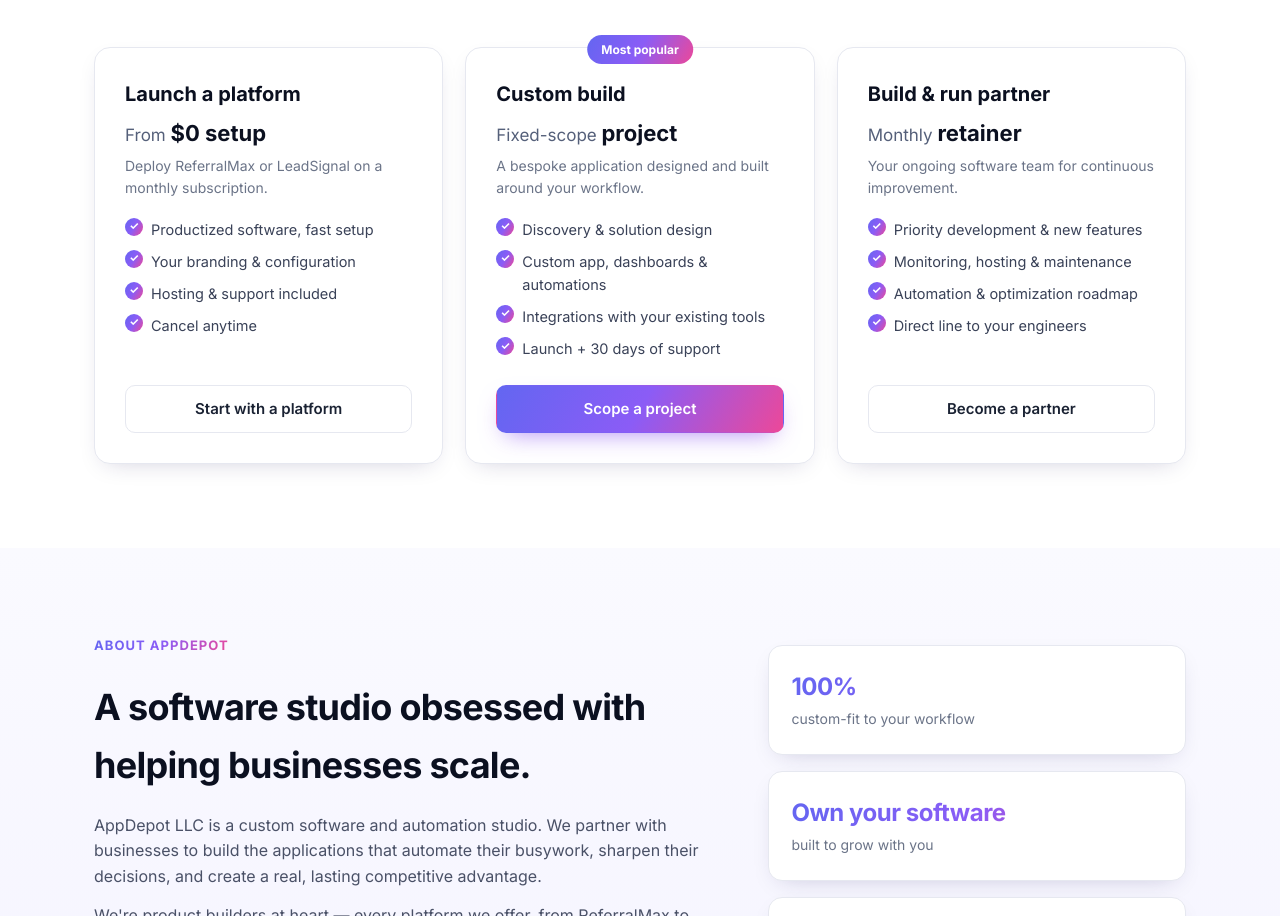
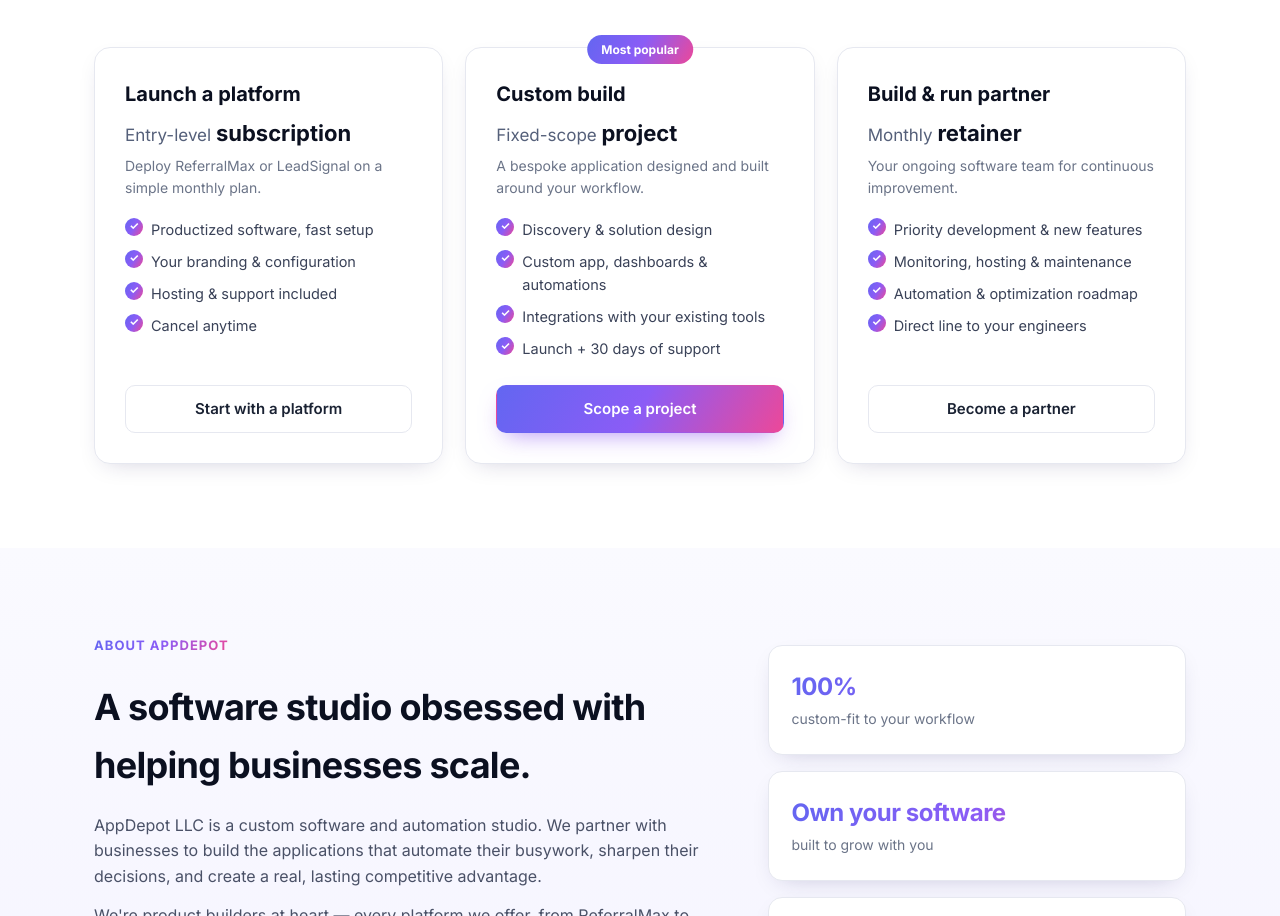
Before and after one commit to marklopez1-cyber/appdepot-website, a website: page index.html in a window 1280 px wide. Shown: the part 3861-4777 px from the top of the page. Drawn offline with Linux system fonts and the light colour scheme.

Commit message:
Update platform tier to entry-level subscription (no price)

```diff
--- a/index.html
+++ b/index.html
@@ -258,8 +258,8 @@
     <div class="grid grid--3 plans">
       <article class="plan">
         <h3>Launch a platform</h3>
-        <p class="plan__price">From <b>$0 setup</b></p>
-        <p class="plan__note">Deploy ReferralMax or LeadSignal on a monthly subscription.</p>
+        <p class="plan__price">Entry-level <b>subscription</b></p>
+        <p class="plan__note">Deploy ReferralMax or LeadSignal on a simple monthly plan.</p>
         <ul class="ticks">
           <li>Productized software, fast setup</li>
           <li>Your branding &amp; configuration</li>
```
